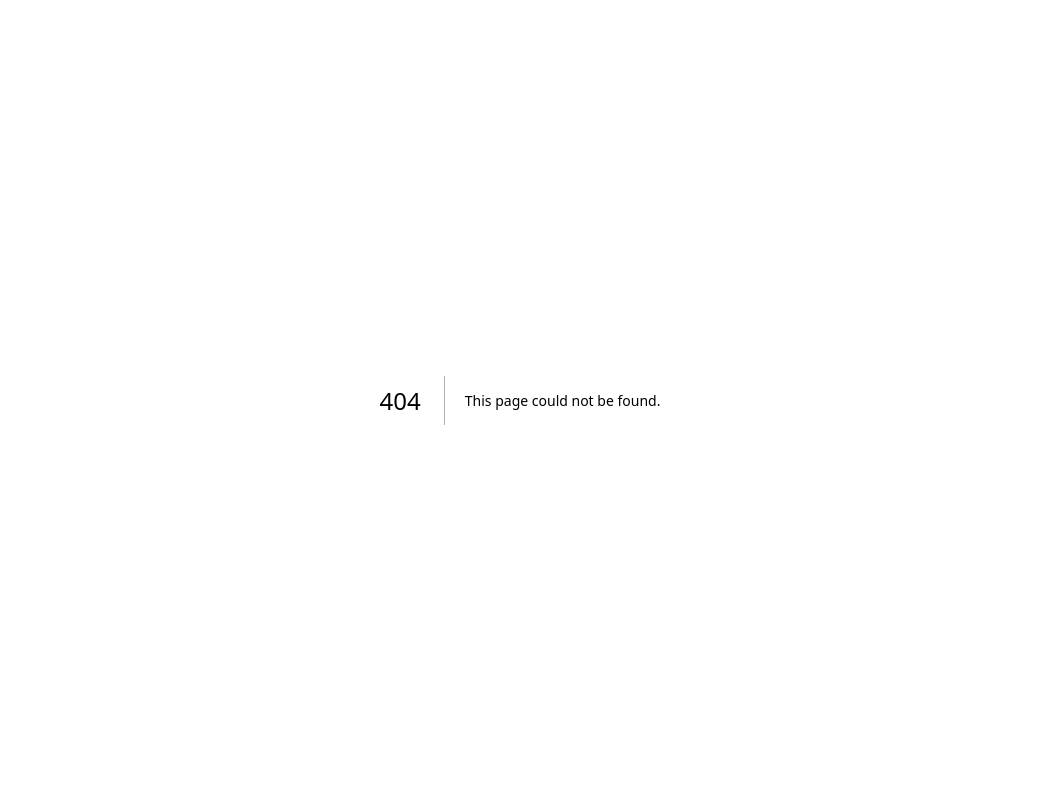
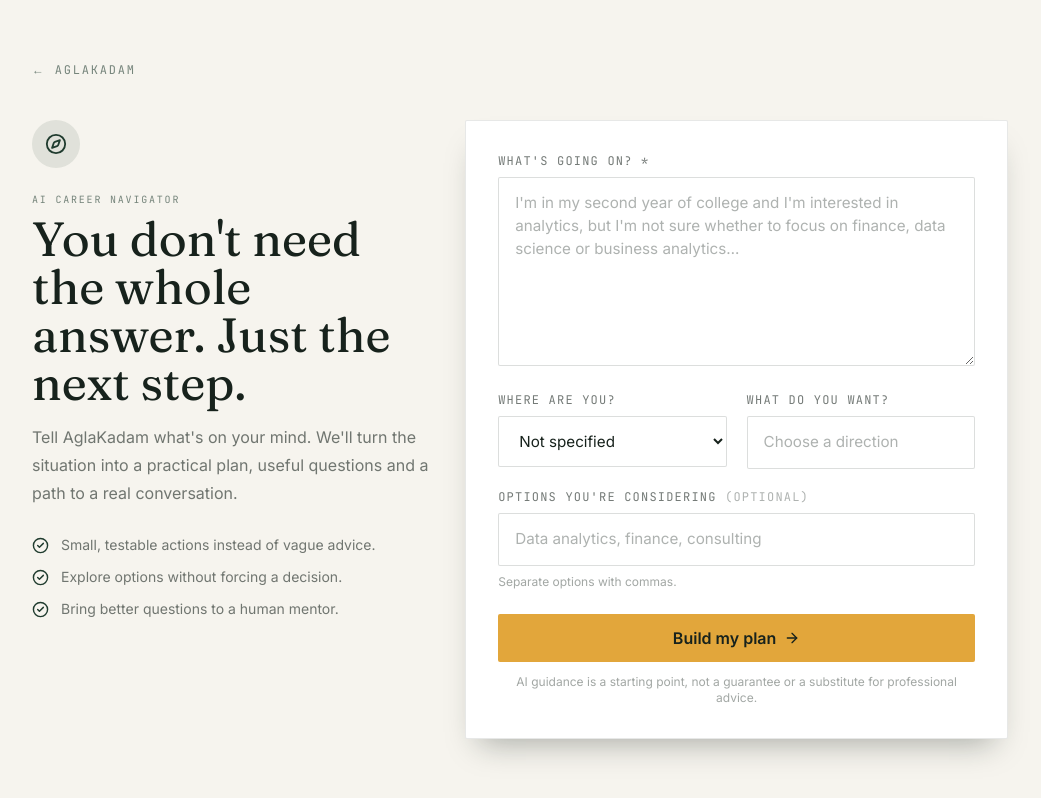
Before and after one commit to priyanshusannigrahi08/Agla-Kadam01, a Next.js app: page /career-navigator in a window 1280 px wide. Before the commit this address had no page. Shown: the whole page, without its empty margins (120-1161 px from the left). Built offline with nearby package versions, Linux system fonts and the light colour scheme.

Commit message:
Add AI career navigator experience

```diff
--- /dev/null
+++ b/app/career-navigator/page.tsx
@@ -0,0 +1,68 @@
+"use client";
+
+import Link from "next/link";
+import { FormEvent, useState } from "react";
+import { ArrowRight, CheckCircle2, Compass, MessageCircle, Sparkles } from "lucide-react";
+
+type Plan = { summary: string; stage: string; decisions: string[]; steps: { title: string; detail: string; timeframe: string }[]; questions: string[] };
+
+export default function CareerNavigatorPage() {
+  const [situation, setSituation] = useState("");
+  const [stage, setStage] = useState("");
+  const [goal, setGoal] = useState("");
+  const [options, setOptions] = useState("");
+  const [plan, setPlan] = useState<Plan | null>(null);
+  const [loading, setLoading] = useState(false);
+  const [error, setError] = useState("");
+
+  async function buildPlan(event: FormEvent) {
+    event.preventDefault();
+    setError(""); setPlan(null);
+    if (situation.trim().length < 20) { setError("Tell us a little more about what's going on (at least 20 characters)."); return; }
+    setLoading(true);
+    try {
+      const response = await fetch("/api/ai-mentor/navigator", { method: "POST", headers: { "Content-Type": "application/json" }, body: JSON.stringify({ situation, stage, goal, options: options.split(",").map((item) => item.trim()).filter(Boolean) }) });
+      const data = await response.json();
+      if (!response.ok) throw new Error(data.error || "Couldn't build your plan.");
+      setPlan(data as Plan);
+    } catch (err) { setError(err instanceof Error ? err.message : "Couldn't build your plan. Please try again."); }
+    finally { setLoading(false); }
+  }
+
+  return <main className="min-h-screen bg-paper text-ink">
+    <div className="mx-auto max-w-5xl px-4 py-8 sm:px-6 sm:py-14">
+      <Link href="/" className="font-mono text-xs uppercase tracking-[0.15em] text-board/60 hover:text-board">← AglaKadam</Link>
+      <div className="mt-10 grid gap-8 lg:grid-cols-[0.85fr_1.15fr] lg:items-start">
+        <section>
+          <div className="flex h-12 w-12 items-center justify-center rounded-full bg-board/10 text-board"><Compass size={22}/></div>
+          <p className="mt-6 font-mono text-[10px] uppercase tracking-[0.18em] text-board/60">AI CAREER NAVIGATOR</p>
+          <h1 className="mt-2 font-display text-4xl leading-tight sm:text-5xl">You don't need the whole answer. Just the next step.</h1>
+          <p className="mt-4 text-base leading-7 text-ink/60">Tell AglaKadam what's on your mind. We'll turn the situation into a practical plan, useful questions and a path to a real conversation.</p>
+          <div className="mt-7 space-y-3 text-sm text-ink/60"><p className="flex gap-3"><CheckCircle2 size={17} className="mt-0.5 shrink-0 text-board"/> Small, testable actions instead of vague advice.</p><p className="flex gap-3"><CheckCircle2 size={17} className="mt-0.5 shrink-0 text-board"/> Explore options without forcing a decision.</p><p className="flex gap-3"><CheckCircle2 size={17} className="mt-0.5 shrink-0 text-board"/> Bring better questions to a human mentor.</p></div>
+        </section>
+        <form onSubmit={buildPlan} className="rounded-sm border border-ink/10 bg-white p-6 pin-shadow sm:p-8">
+          <label className="mb-2 block font-mono text-xs uppercase tracking-[0.1em] text-ink/60" htmlFor="situation">What's going on? *</label>
+          <textarea id="situation" value={situation} onChange={(e) => setSituation(e.target.value)} maxLength={5000} rows={7} className="input resize-y" placeholder="I'm in my second year of college and I'm interested in analytics, but I'm not sure whether to focus on finance, data science or business analytics…" required />
+          <div className="mt-5 grid gap-5 sm:grid-cols-2">
+            <Select label="Where are you?" value={stage} onChange={setStage} options={["School", "College", "Recently graduated", "Working", "Career switch", "Exploring"]} />
+            <div><label className="mb-2 block font-mono text-xs uppercase tracking-[0.1em] text-ink/60" htmlFor="goal">What do you want?</label><input id="goal" value={goal} onChange={(e) => setGoal(e.target.value)} maxLength={300} className="input" placeholder="Choose a direction" /></div>
+          </div>
+          <div className="mt-5"><label className="mb-2 block font-mono text-xs uppercase tracking-[0.1em] text-ink/60" htmlFor="options">Options you're considering <span className="text-ink/35">(optional)</span></label><input id="options" value={options} onChange={(e) => setOptions(e.target.value)} maxLength={600} className="input" placeholder="Data analytics, finance, consulting"/><p className="mt-2 text-xs text-ink/40">Separate options with commas.</p></div>
+          {error && <p className="mt-5 rounded-sm bg-red-50 p-3 text-sm text-red-700" role="alert">{error}</p>}
+          <button type="submit" disabled={loading} className="mt-6 inline-flex w-full items-center justify-center gap-2 rounded-sm bg-amber px-5 py-3 font-semibold disabled:opacity-60">{loading ? "Building your next steps…" : "Build my plan"} <ArrowRight size={16}/></button>
+          <p className="mt-3 text-center text-xs text-ink/40">AI guidance is a starting point, not a guarantee or a substitute for professional advice.</p>
+        </form>
+      </div>
+
+      {plan && <section className="mt-10 space-y-6">
+        <div className="rounded-sm border border-board/15 bg-board p-6 text-chalk sm:p-8"><div className="flex flex-wrap items-center gap-3"><span className="rounded-full bg-chalk/10 px-3 py-1.5 font-mono text-[10px] uppercase tracking-wide">Current stage: {plan.stage}</span></div><h2 className="mt-4 font-display text-2xl sm:text-3xl">Your next-step plan</h2><p className="mt-3 max-w-3xl text-sm leading-7 text-chalk/75">{plan.summary}</p></div>
+        <div className="grid gap-6 lg:grid-cols-[1fr_330px]">
+          <div className="rounded-sm border border-ink/10 bg-white p-6 sm:p-8"><p className="font-mono text-[10px] uppercase tracking-[0.16em] text-board/60">The path</p><div className="mt-6 space-y-4">{plan.steps.map((step, index) => <article key={`${step.title}-${index}`} className="flex gap-4 rounded-sm bg-paper p-5"><span className="flex h-8 w-8 shrink-0 items-center justify-center rounded-full bg-board text-xs font-bold text-chalk">{index + 1}</span><div><div className="flex flex-wrap items-center gap-2"><h3 className="font-semibold">{step.title}</h3>{step.timeframe && <span className="rounded-full bg-amber/20 px-2 py-1 font-mono text-[9px] uppercase">{step.timeframe}</span>}</div><p className="mt-2 text-sm leading-6 text-ink/60">{step.detail}</p></div></article>)}</div></div>
+          <aside className="space-y-6"><div className="rounded-sm border border-ink/10 bg-white p-6"><p className="font-mono text-[10px] uppercase tracking-[0.16em] text-board/60">Questions for a human</p><div className="mt-4 space-y-3">{plan.questions.map((q, i) => <p key={i} className="flex gap-3 text-sm leading-6 text-ink/65"><MessageCircle size={15} className="mt-1 shrink-0 text-board"/>{q}</p>)}</div><Link href={`/find-mentor?q=${encodeURIComponent(situation.slice(0, 500))}`} className="mt-6 inline-flex w-full items-center justify-center gap-2 rounded-sm bg-amber px-4 py-3 text-sm font-semibold">Find someone who's done it <ArrowRight size={14}/></Link></div>{plan.decisions.length > 0 && <div className="rounded-sm border border-ink/10 bg-white p-6"><p className="font-mono text-[10px] uppercase tracking-[0.16em] text-board/60">What to think about</p><div className="mt-4 space-y-3">{plan.decisions.map((item, i) => <p key={i} className="flex gap-3 text-sm leading-6 text-ink/65"><Sparkles size={14} className="mt-1 shrink-0 text-board"/>{item}</p>)}</div></div>}</aside>
+        </div>
+      </section>}
+    </div>
+  </main>;
+}
+
+function Select({ label, value, onChange, options }: { label: string; value: string; onChange: (v: string) => void; options: string[] }) { return <div><label className="mb-2 block font-mono text-xs uppercase tracking-[0.1em] text-ink/60">{label}</label><select value={value} onChange={(e) => onChange(e.target.value)} className="input"><option value="">Not specified</option>{options.map((option) => <option key={option}>{option}</option>)}</select></div>; }
```
